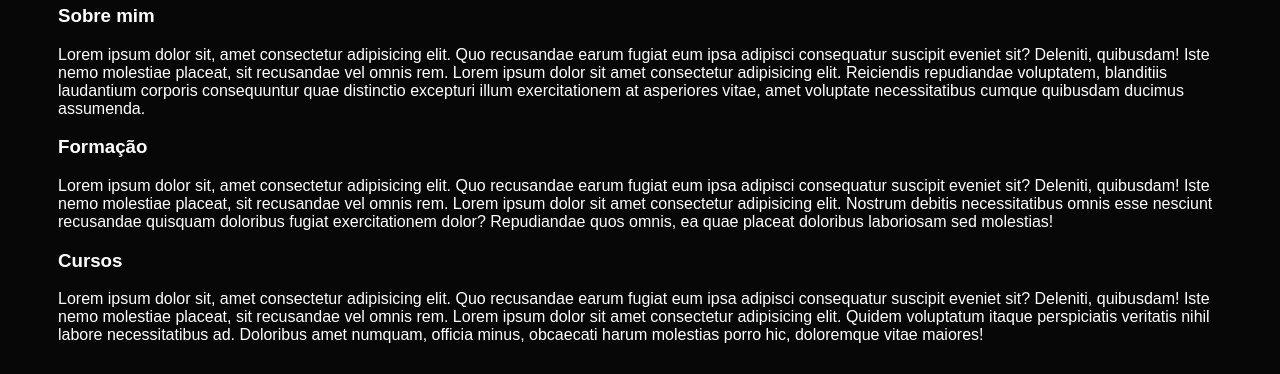
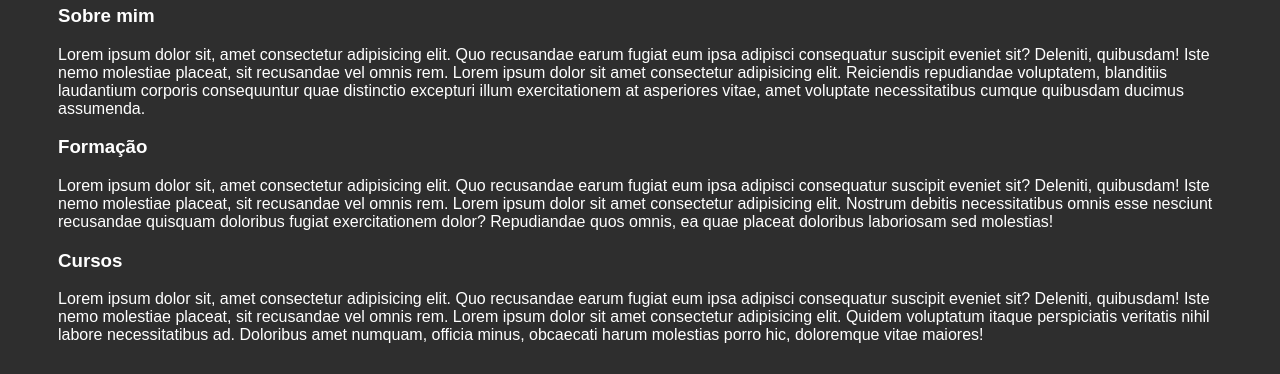
Before and after one commit to lbanezz/Curso-HTML-CSS-JS, a plain HTML site: page index.html in a window 1280 px wide. Shown: the part 369-743 px from the top of the page. Drawn offline with Linux system fonts and the light colour scheme.

Commit message:
Update style.css

```diff
--- a/style.css
+++ b/style.css
@@ -1,6 +1,6 @@
 body {
     color: white;
-    background-color: rgb(7, 7, 7);
+    background-color: rgb(46, 46, 46);
     font-family: Arial, Helvetica, sans-serif;
 }
 
```
